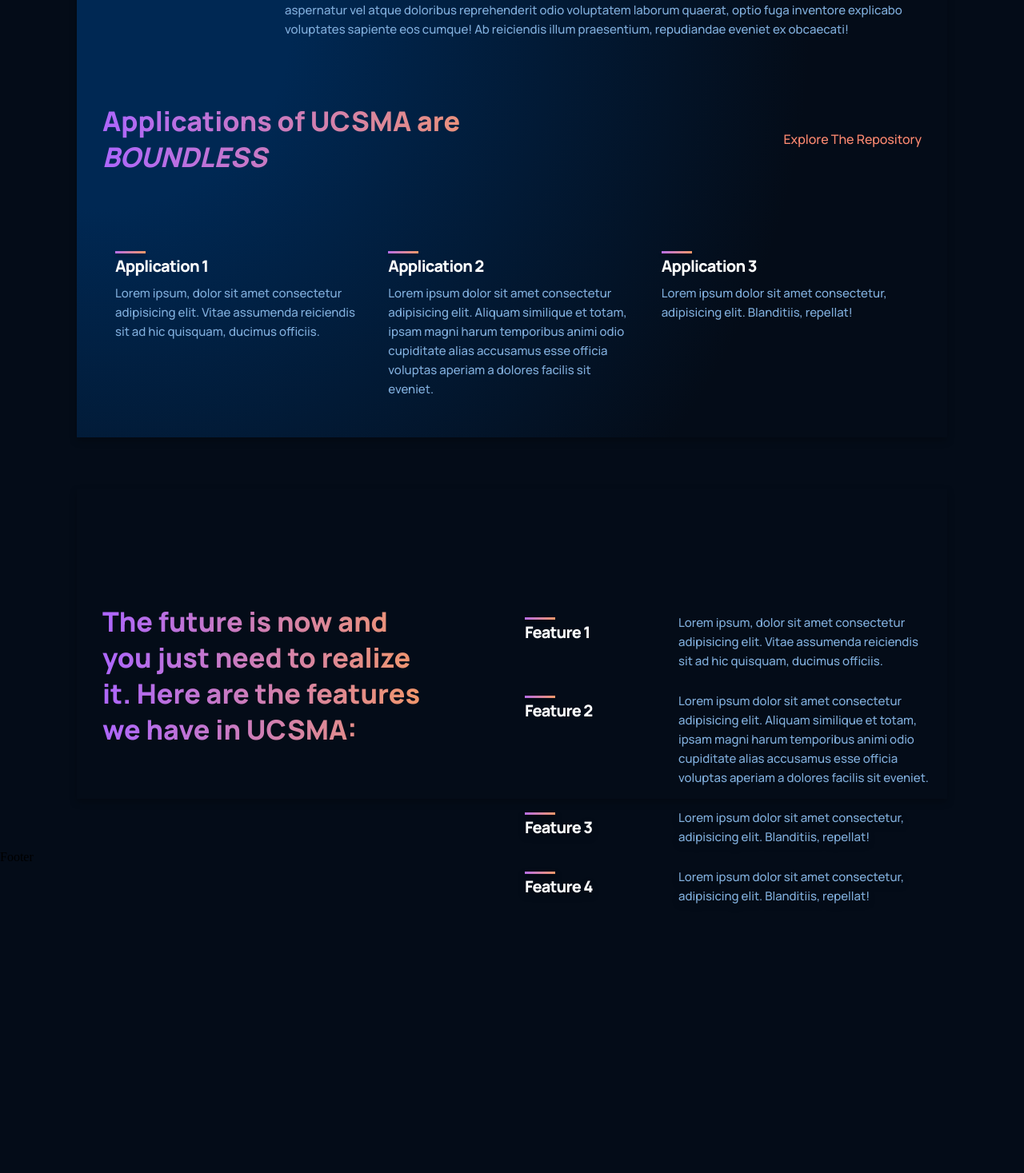
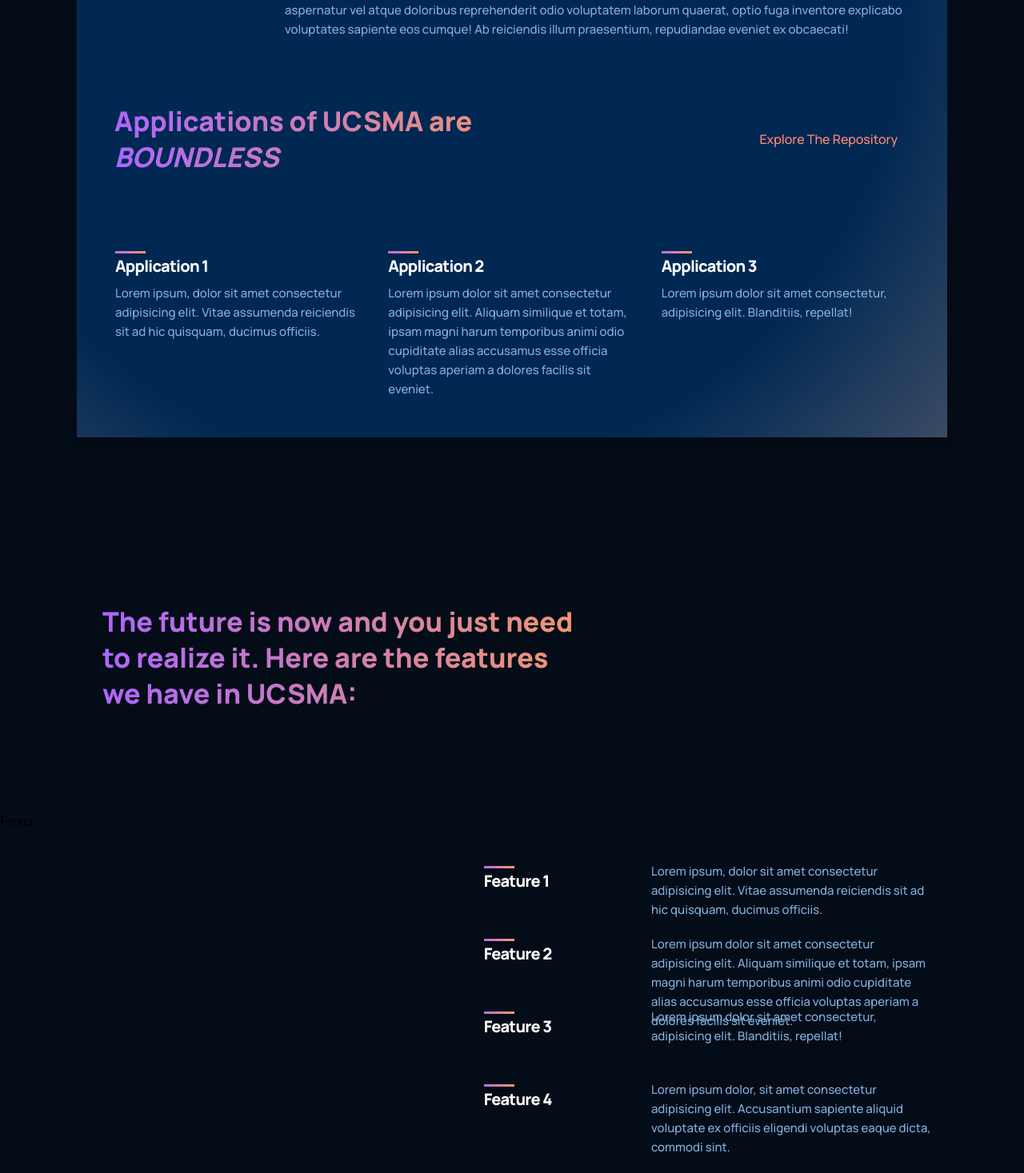
Before and after one commit to UCSMA-Project/homepage, a React (Create React App) app: page / in a window 1280 px wide. Shown: the part 843-2310 px from the top of the page at 80% size. Before the commit the page ends 2092 px from the top, so only its background shows below. Built offline with nearby package versions, Linux system fonts and the light colour scheme.

Commit message:
minor styling update

```diff
--- a/src/containers/features/Features.jsx
+++ b/src/containers/features/Features.jsx
@@ -11,13 +11,18 @@ const Features = () => {
       </div>
 
       <div className='features-container'>
-        <Feature title={"Feature 1"} text={"Lorem ipsum, dolor sit amet consectetur adipisicing elit. Vitae assumenda reiciendis sit ad hic quisquam, ducimus officiis."} />
-
-        <Feature title={"Feature 2"} text={"Lorem ipsum dolor sit amet consectetur adipisicing elit. Aliquam similique et totam, ipsam magni harum temporibus animi odio cupiditate alias accusamus esse officia voluptas aperiam a dolores facilis sit eveniet."} />
-
-        <Feature title={"Feature 3"} text={"Lorem ipsum dolor sit amet consectetur, adipisicing elit. Blanditiis, repellat!"} />
-
-        <Feature title={"Feature 4"} text={"Lorem ipsum dolor sit amet consectetur, adipisicing elit. Blanditiis, repellat!"} />
+        <div style={{'height': '75px'}}>
+          <Feature title={"Feature 1"} text={"Lorem ipsum, dolor sit amet consectetur adipisicing elit. Vitae assumenda reiciendis sit ad hic quisquam, ducimus officiis."} />
+        </div>
+        <div style={{'height': '75px'}}>
+          <Feature title={"Feature 2"} text={"Lorem ipsum dolor sit amet consectetur adipisicing elit. Aliquam similique et totam, ipsam magni harum temporibus animi odio cupiditate alias accusamus esse officia voluptas aperiam a dolores facilis sit eveniet."} />
+        </div>
+        <div style={{'height': '75px'}}>
+          <Feature title={"Feature 3"} text={"Lorem ipsum dolor sit amet consectetur, adipisicing elit. Blanditiis, repellat!"} />
+        </div>
+        <div style={{'height': '75px'}}>
+          <Feature title={"Feature 4"} text={"Lorem ipsum dolor, sit amet consectetur adipisicing elit. Accusantium sapiente aliquid voluptate ex officiis eligendi voluptas eaque dicta, commodi sint."} />
+        </div>
       </div>
   </div>
   );
--- a/src/containers/features/features.css
+++ b/src/containers/features/features.css
@@ -3,24 +3,6 @@
     padding: 2rem;
     margin-top: 0 !important;
     padding-top: 0 !important;
-    background: var(--color-footer);
-
-    /* ff 3.6+ */
-    background:-moz-radial-gradient(circle at 30% 0%, rgba(0, 40, 83, 1) 0%, rgba(4, 12, 24, 1) 0%);
-
-    /* safari 5.1+,chrome 10+ */
-    background:-webkit-radial-gradient(circle at 0% 0%, rgba(0, 40, 83, 1) 0%, rgba(4, 12, 24, 1) 0%);
-
-    /* opera 11.10+ */
-    background:-o-radial-gradient(circle at 0% 0%, rgba(0, 40, 83, 1) 0%, rgba(4, 12, 24, 1) 0%);
-
-    /* ie 10+ */
-    background:-ms-radial-gradient(circle at 0% 0%, rgba(0, 40, 83, 1) 0%, rgba(4, 12, 24, 1) 0%);
-
-    /* global 92%+ browsers support */
-    background:radial-gradient(circle at 0% 0%, rgba(0, 40, 83, 1) 0%, rgba(4, 12, 24, 1) 0%);
-
-    filter: drop-shadow(0px 4px 4px rgba(0, 0, 0, 0.25));
 }
 
 /* heading */
@@ -29,7 +11,7 @@
     flex-direction: row;
     justify-content: space-between;
     align-items: center;
-    width: 400px;
+    width: 600px;
     padding-top: 80px;
     margin: 4rem 0 2rem;
     display: inline-block;
@@ -39,7 +21,7 @@
     font-size: 34px;
     line-height: 45px;
     font-weight: 800;
-    max-width: 400px;
+    max-width: 600px;
     font-family: var(--font-family);
 }
 
@@ -55,7 +37,7 @@
 /* features details */
 
 .features-container {
-    width: 50%;
+    width: 55%;
     padding-top: 80px;
     margin-top: 50px;
     margin-bottom: 100px;
--- a/src/containers/whats-ucsma/whats-ucsma.css
+++ b/src/containers/whats-ucsma/whats-ucsma.css
@@ -19,7 +19,7 @@
     background:-ms-radial-gradient(circle at 3% 25%, rgba(0, 40, 83, 1) 0%, rgba(4, 12, 24, 1) 25%);
 
     /* global 92%+ browsers support */
-    background:radial-gradient(circle at 3% 25%, rgba(0, 40, 83, 1) 20%, rgba(4, 12, 24, 1) 75%);
+    background:radial-gradient(circle at 40% 20%, rgba(0, 40, 83, 1) 70%, rgb(58, 75, 100) 100%);
 
     filter: drop-shadow(0px 4px 4px rgba(0, 0, 0, 0.25));
 }
@@ -43,6 +43,8 @@
     justify-content: space-between;
     align-items: center;
     margin: 4rem 0 2rem;
+    padding-left: 15px;
+    padding-right: 30px;
 }
 
 .ucsma__whatucsma-heading h1 {
```
